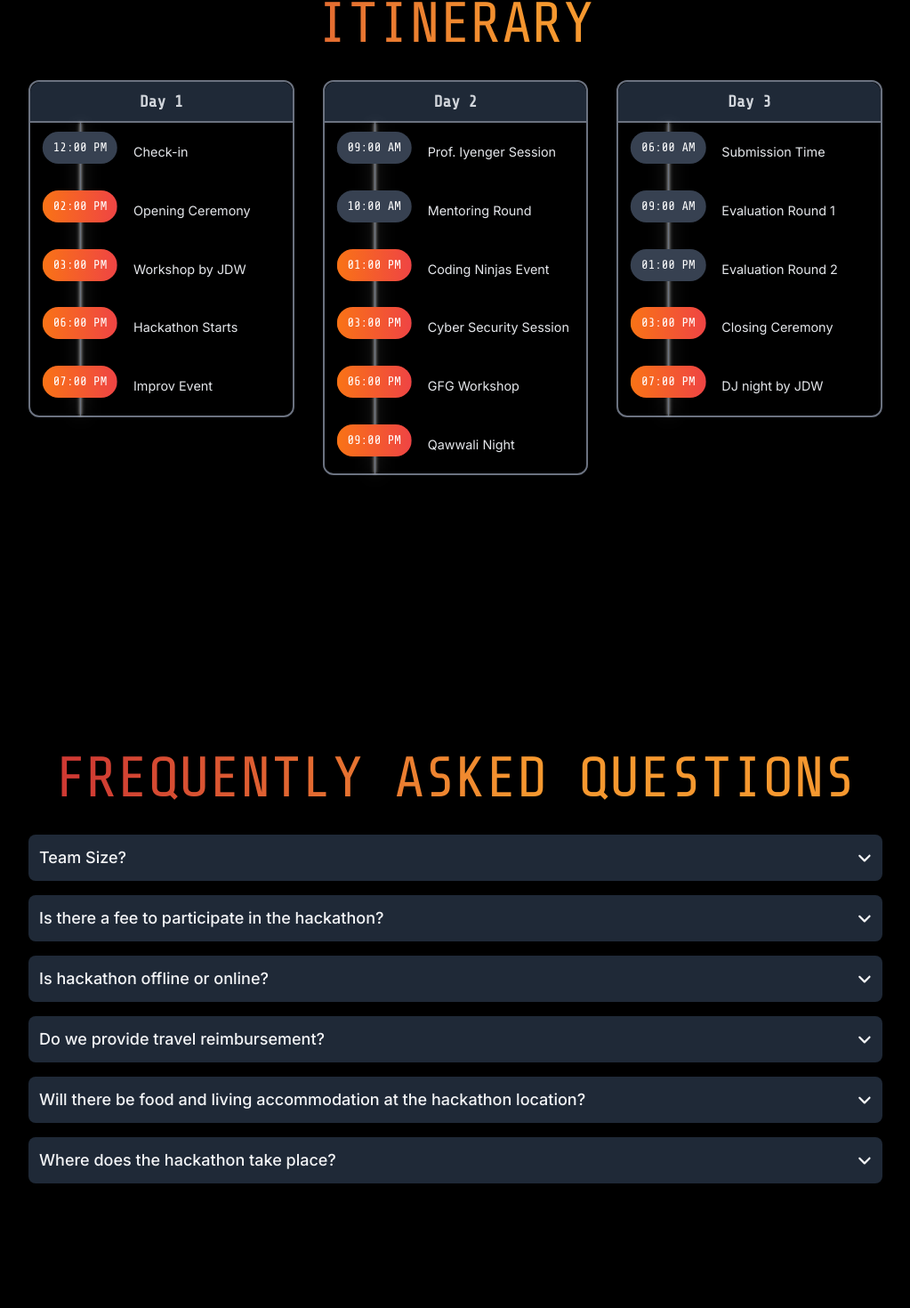
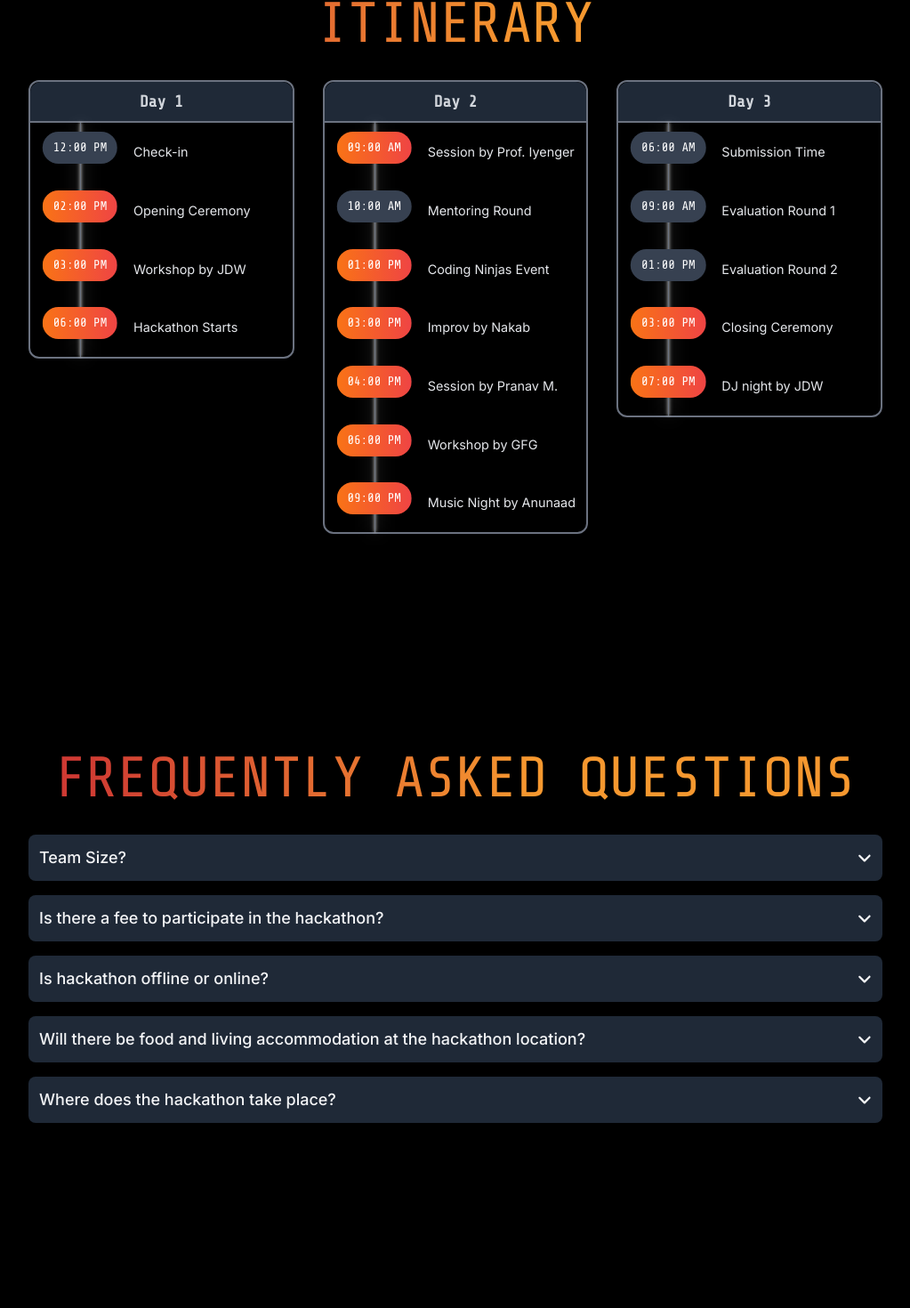
Before and after one commit to adistrim/hackJKLUv3, a Next.js app: page / in a window 1280 px wide. Shown: the part 6841-8311 px from the top of the page at 89% size, without its empty margins (128-1151 px from the left). Built offline with nearby package versions, Linux system fonts and the light colour scheme.

Commit message:
updated sponsors and itinerary

```diff
--- a/src/app/data/faq.json
+++ b/src/app/data/faq.json
@@ -15,11 +15,6 @@
     "isOpen": false
   },
   {
-    "question": "Do we provide travel reimbursement?",
-    "answer": "We can provide bus facility if there are more than 25 participants from a single locality (Jaipur to Jaipur).",
-    "isOpen": false
-  },
-  {
     "question": "Will there be food and living accommodation at the hackathon location?",
     "answer": "Yes, Participants can avail university food at very minimal cost and accommodations are free.",
     "isOpen": false
--- a/src/app/data/itinerary.json
+++ b/src/app/data/itinerary.json
@@ -3,16 +3,16 @@
     { "time": "12:00 PM", "event": "Check-in" },
     { "time": "02:00 PM", "event": "Opening Ceremony" },
     { "time": "03:00 PM", "event": "Workshop by JDW" },
-    { "time": "06:00 PM", "event": "Hackathon Starts" },
-    { "time": "07:00 PM", "event": "Improv Event" }
+    { "time": "06:00 PM", "event": "Hackathon Starts" }
   ],
   "day2Events": [
-    { "time": "09:00 AM", "event": "Prof. Iyenger Session" },
+    { "time": "09:00 AM", "event": "Session by Prof. Iyenger" },
     { "time": "10:00 AM", "event": "Mentoring Round" },
     { "time": "01:00 PM", "event": "Coding Ninjas Event" },
-    { "time": "03:00 PM", "event": "Cyber Security Session" },
-    { "time": "06:00 PM", "event": "GFG Workshop" },
-    { "time": "09:00 PM", "event": "Qawwali Night" }
+    { "time": "03:00 PM", "event": "Improv by Nakab" },
+    { "time": "04:00 PM", "event": "Session by Pranav M." },
+    { "time": "06:00 PM", "event": "Workshop by GFG" },
+    { "time": "09:00 PM", "event": "Music Night by Anunaad" }
   ],
   "day3Events": [
     { "time": "06:00 AM", "event": "Submission Time" },
--- a/src/app/data/sponsors.json
+++ b/src/app/data/sponsors.json
@@ -40,6 +40,11 @@
         "website": "https://www.codingninjas.com/"
     },
     {
+        "name": "GeeksforGeeks",
+        "photo": "/sponsors/geeksforgeeks.png",
+        "website": "https://www.geeksforgeeks.org/"
+    },
+    {
         "name": "ETHIndia",
         "photo": "/sponsors/ethindia.png",
         "website": "https://ethindia.co/"
--- a/src/app/itinerary/page.tsx
+++ b/src/app/itinerary/page.tsx
@@ -76,11 +76,12 @@ const Itinerary: React.FC = () => {
                 events={day2Events}
                 highlightEvents={[
                   "Coding Ninjas Event",
-                  "Guest Speaker Session",
+                  "Session by Pranav M.",
                   "Qawwali Night",
-                  "IIT Ropar Prof. Session",
-                  "Cyber Security Session",
-                  "GFG Workshop",
+                  "Session by Prof. Iyenger",
+                  "Improv by Nakab",
+                  "Workshop by GFG",
+                  "Music Night by Anunaad",
                 ]}
               />
             </div>
```
Also changed, not shown: public/sponsors/geeksforgeeks.png (added).
